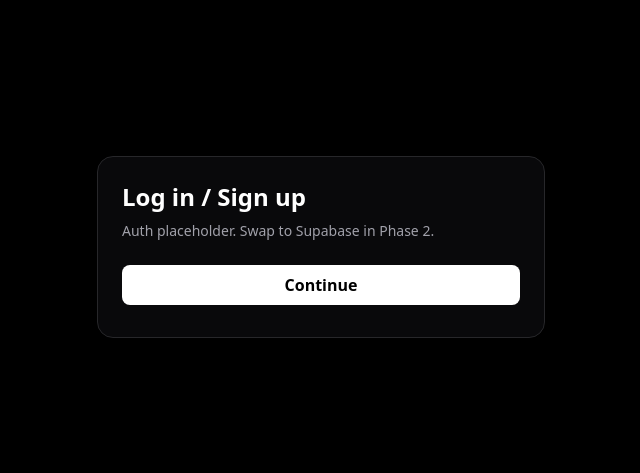
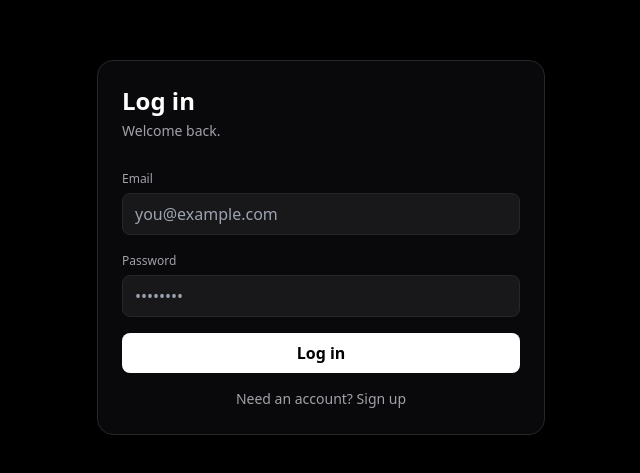
Before and after one commit to primelolaclinton444/fvf, a Next.js app: page /auth in a window 1280 px wide. Shown: the part 153-626 px from the top of the page, without its empty margins (319-959 px from the left). Built offline with nearby package versions, Linux system fonts and the light colour scheme; no server answers.

Commit message:
Update page.tsx

```diff
--- a/app/auth/page.tsx
+++ b/app/auth/page.tsx
@@ -1,23 +1,84 @@
 'use client';
+import { useState } from 'react';
 import { useRouter, useSearchParams } from 'next/navigation';
 import { useAuth } from '@/contexts/AuthContext';
 
 export default function AuthPage() {
-  const { login, logout, authed } = useAuth();
+  const { signIn, signUp, signOut, authed } = useAuth();
   const router = useRouter();
   const params = useSearchParams();
   const redirect = params.get('redirect') ?? '/arcade';
 
-  const doLogin = () => { login(); router.push(redirect); };
-  const doLogout = () => { logout(); router.push('/'); };
+  const [mode, setMode] = useState<'in' | 'up'>('in');
+  const [email, setEmail] = useState('');
+  const [password, setPassword] = useState('');
+  const [err, setErr] = useState<string | null>(null);
+  const [busy, setBusy] = useState(false);
+
+  const submit = async () => {
+    setErr(null);
+    if (!email.trim() || !password) { setErr('Enter an email and password.'); return; }
+    setBusy(true);
+    const { error } = mode === 'in'
+      ? await signIn(email.trim(), password)
+      : await signUp(email.trim(), password);
+    setBusy(false);
+    if (error) { setErr(error); return; }
+    router.push(redirect);
+  };
 
   return (
     <div className="min-h-screen bg-black text-white flex items-center justify-center px-4">
       <div className="max-w-md w-full rounded-2xl border border-zinc-800 bg-zinc-950 p-6">
-        <h1 className="text-2xl font-bold mb-2">Log in / Sign up</h1>
-        <p className="text-sm text-zinc-400 mb-6">Auth placeholder. Swap to Supabase in Phase 2.</p>
-        <button onClick={doLogin} className="w-full px-4 py-2 rounded-lg bg-white text-black font-semibold mb-2">Continue</button>
-        {authed && <button onClick={doLogout} className="w-full px-4 py-2 rounded-lg border border-zinc-800 text-sm">Sign out</button>}
+        <h1 className="text-2xl font-bold mb-1">{mode === 'in' ? 'Log in' : 'Sign up'}</h1>
+        <p className="text-sm text-zinc-400 mb-6">
+          {mode === 'in' ? 'Welcome back.' : 'New players start with 1000 coins.'}
+        </p>
+
+        <label className="text-xs text-zinc-400">Email</label>
+        <input
+          type="email"
+          value={email}
+          onChange={e => setEmail(e.target.value)}
+          className="w-full mt-1 mb-3 px-3 py-2 rounded-lg bg-zinc-900 border border-zinc-800 outline-none"
+          placeholder="you@example.com"
+        />
+
+        <label className="text-xs text-zinc-400">Password</label>
+        <input
+          type="password"
+          value={password}
+          onChange={e => setPassword(e.target.value)}
+          onKeyDown={e => { if (e.key === 'Enter') submit(); }}
+          className="w-full mt-1 mb-4 px-3 py-2 rounded-lg bg-zinc-900 border border-zinc-800 outline-none"
+          placeholder="••••••••"
+        />
+
+        <button
+          onClick={submit}
+          disabled={busy}
+          className="w-full px-4 py-2 rounded-lg bg-white text-black font-semibold disabled:opacity-60"
+        >
+          {busy ? 'Working…' : mode === 'in' ? 'Log in' : 'Create account'}
+        </button>
+
+        {err && <div className="text-sm text-red-400 mt-3">{err}</div>}
+
+        <button
+          onClick={() => { setErr(null); setMode(mode === 'in' ? 'up' : 'in'); }}
+          className="w-full text-sm text-zinc-400 hover:text-white mt-4"
+        >
+          {mode === 'in' ? 'Need an account? Sign up' : 'Have an account? Log in'}
+        </button>
+
+        {authed && (
+          <button
+            onClick={async () => { await signOut(); }}
+            className="w-full px-4 py-2 rounded-lg border border-zinc-800 text-sm mt-4"
+          >
+            Sign out
+          </button>
+        )}
       </div>
     </div>
   );
```
